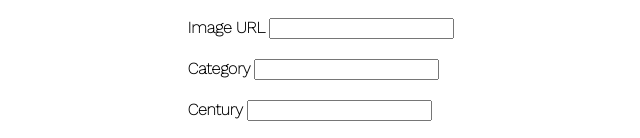
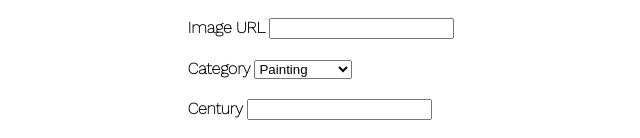
Before and after one commit to diyanamendoza/art-frontend, a React (Create React App) app: page /add in a window 1280 px wide. Shown: the part 290-428 px from the top of the page, without its empty margins (319-959 px from the left). Built offline with nearby package versions, Linux system fonts and the light colour scheme.

Commit message:
Add tweaks per lab 8

```diff
--- a/src/All.js
+++ b/src/All.js
@@ -26,12 +26,12 @@ export default class All extends Component {
 
     render() {
         const arr = this.state.artData;
-        // console.log(arr);
+        console.log(arr);
         return (
             <div className='art-container'>
                 {
                     arr.map(entry => {
-                        return <Piece key={entry.id} {...entry}/>
+                        return <Piece key={entry.piece_id} {...entry}/>
                     })
                 }
             </div>
--- a/src/Create.js
+++ b/src/Create.js
@@ -18,7 +18,7 @@ export default class Create extends Component {
             title: this.state.title,
             artist: this.state.artist,
             img: this.state.img,
-            category: this.state.category,
+            category_id: this.state.category,
             century: this.state.century,
         })
         this.props.history.push('/')
@@ -37,7 +37,10 @@ export default class Create extends Component {
                 <label>Title <input onChange={this.titleChange} /></label>
                 <label>Artist <input onChange={this.artistChange} /></label>
                 <label>Image URL <input onChange={this.imgChange} /></label>
-                <label>Category <input onChange={this.categoryChange} /></label>
+                <label>Category <select onChange={this.categoryChange}>
+                    <option value='1'>Painting</option>
+                    <option value='2'>Drawing</option>
+                    <option value='3'>Mixed Media</option></select></label>
                 <label>Century <input onChange={this.centuryChange} /></label>
                 <button>Submit</button>
             </form>
--- a/src/Detail.js
+++ b/src/Detail.js
@@ -24,9 +24,10 @@ export default class Detail extends Component {
         console.log(piece);
         return (
             <div className='detail-container'>
-                    <img className="img-detail" src={piece.img} alt={piece.id} />
+                    <img className="img-detail" src={piece.img} alt={piece.piece_id} />
                     <h3>{piece.title}</h3>
                     <h4>Artist: {piece.artist}</h4>
+                    <h4>Type: {piece.category}</h4>
                     <h4>{piece.century} Century</h4>
             </div>
         )
--- a/src/Piece.js
+++ b/src/Piece.js
@@ -5,7 +5,7 @@ export default class Piece extends Component {
     render() {
         return (
             <div className='piece'>
-                <Link to={`/art/${this.props.id}`}>
+                <Link to={`/art/${this.props.piece_id}`}>
                     <img className="art-img" src={this.props.img} alt={this.props.id} />
                     <h3>{this.props.title}</h3>
                     <h4>Artist: {this.props.artist}</h4>
```
